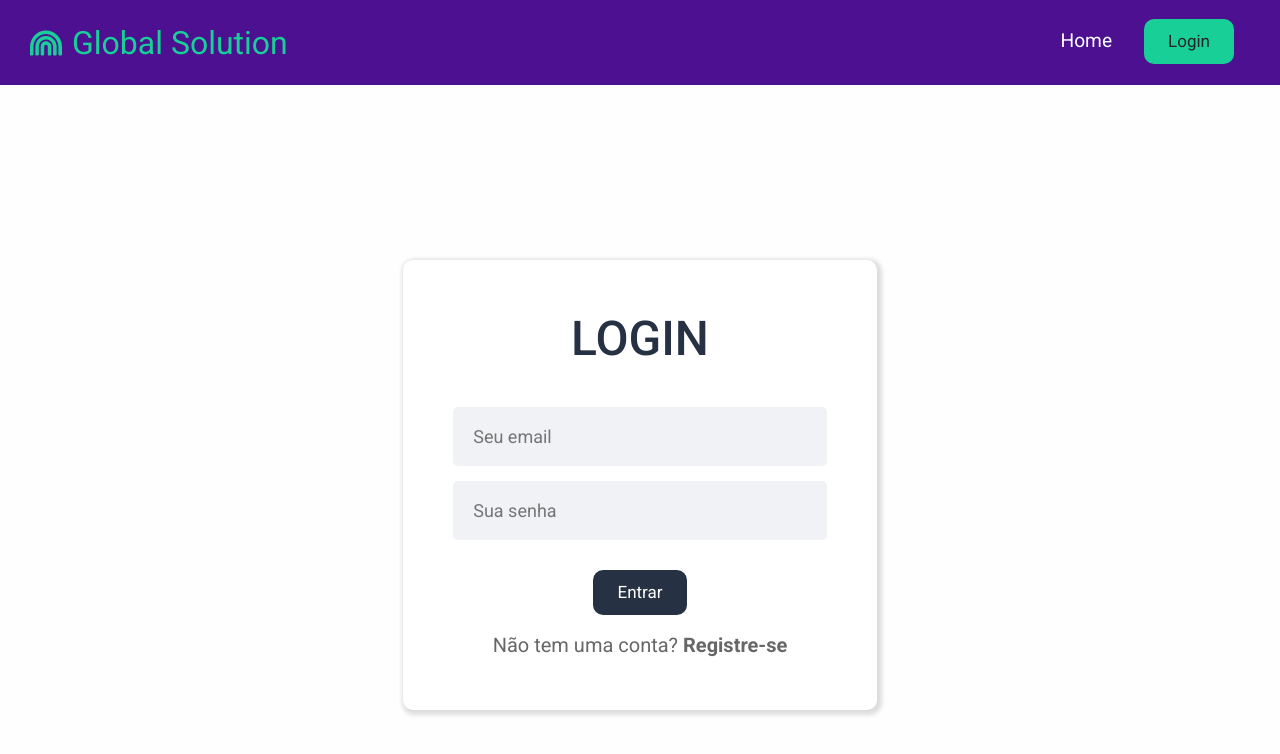
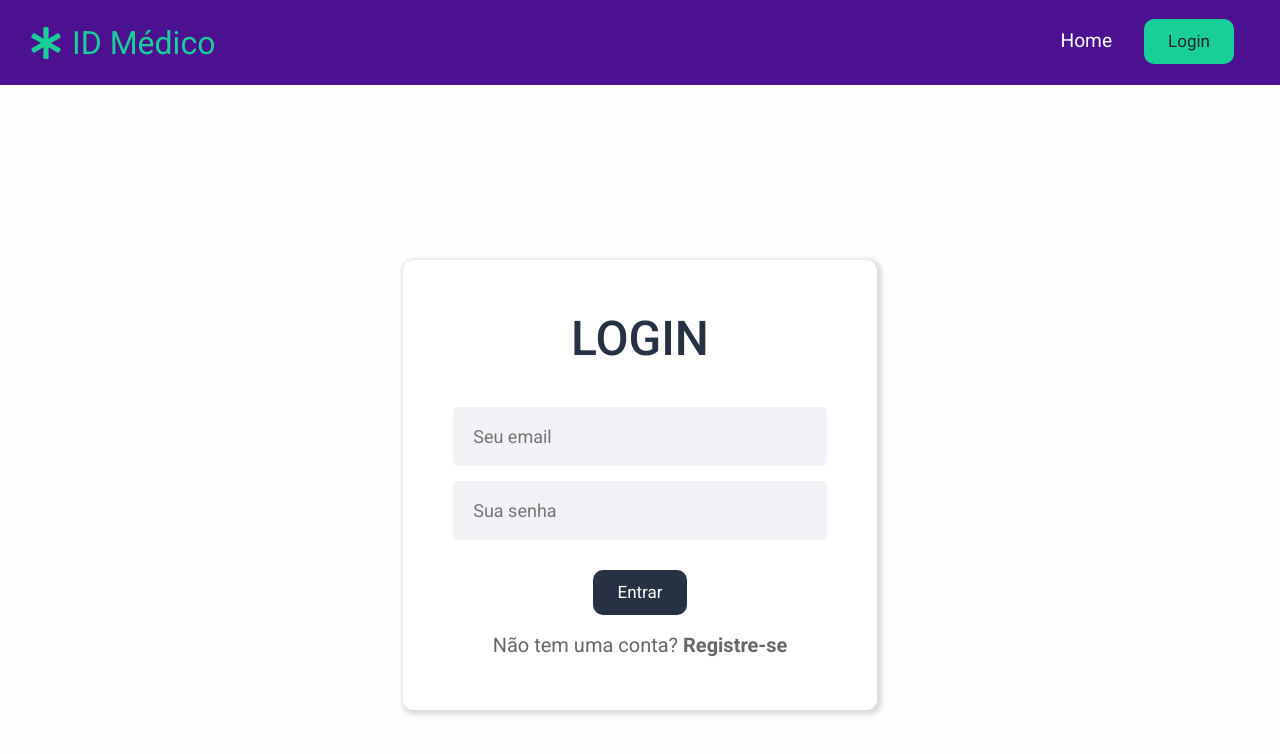
Before and after one commit to andrelambert/GS-FrontEnd, a React (Create React App) app: page /sign-in in a window 1280 px wide. Shown: the top 754 px of the page. Built offline with nearby package versions, Linux system fonts and the light colour scheme.

Commit message:
trocando logo e nome do projeto

```diff
--- a/src/components/Navbar/Navbar.js
+++ b/src/components/Navbar/Navbar.js
@@ -1,7 +1,7 @@
 import React, { useState } from "react";
 import { Link } from "react-router-dom";
 import { NavLink } from "react-router-dom";
-import { FaRainbow } from "react-icons/fa";
+import { FaAsterisk } from "react-icons/fa";
 import { FaBars, FaTimes } from "react-icons/fa";
 import { Button } from '../Button/Button';
 import styled from "styled-components";
@@ -39,7 +39,7 @@ const NavbarLogo = styled(Link)`
   align-items: center;
 `;
 
-const NavbarIcon = styled(FaRainbow)`
+const NavbarIcon = styled(FaAsterisk)`
   margin-right: 10px;
   color: #17cf97;
 `;
@@ -147,6 +147,7 @@ function Navbar() {
     texto = "Logout";
     display = 'flex';
     apelido = 'Bem vindo, ' + JSON.parse(userToken)?.email.split("@")[0] + '!';
+
   } else {
     texto = "Login";
     display = 'none';
@@ -161,7 +162,7 @@ function Navbar() {
 
           <NavbarLogo to="/" onClick={closeMobileMenu}>
             <NavbarIcon />
-            Global Solution
+            ID Médico
           </NavbarLogo>
 
           <MenuIcon onClick={handleClick}>
--- a/src/contexts/auth.js
+++ b/src/contexts/auth.js
@@ -29,7 +29,8 @@ export const AuthProvider = ({ children }) => {
         const token = Math.random().toString(36).substring(2);
         localStorage.setItem("user_token", JSON.stringify({ email, token }));
         setUser(storedUser);
-        navigate('/');
+        // Ir para home - não está funcionando
+        // navigate('/');
         return;
       } else {
         return "E-mail ou senha incorretos";
@@ -47,9 +48,6 @@ export const AuthProvider = ({ children }) => {
       return "Já tem uma conta com esse E-mail";
     }
 
-    const newUser = { email, password };
-    usersData.users.push(newUser);
-    // Atualize o arquivo JSON com o novo usuário.
     return;
   };
 
```
